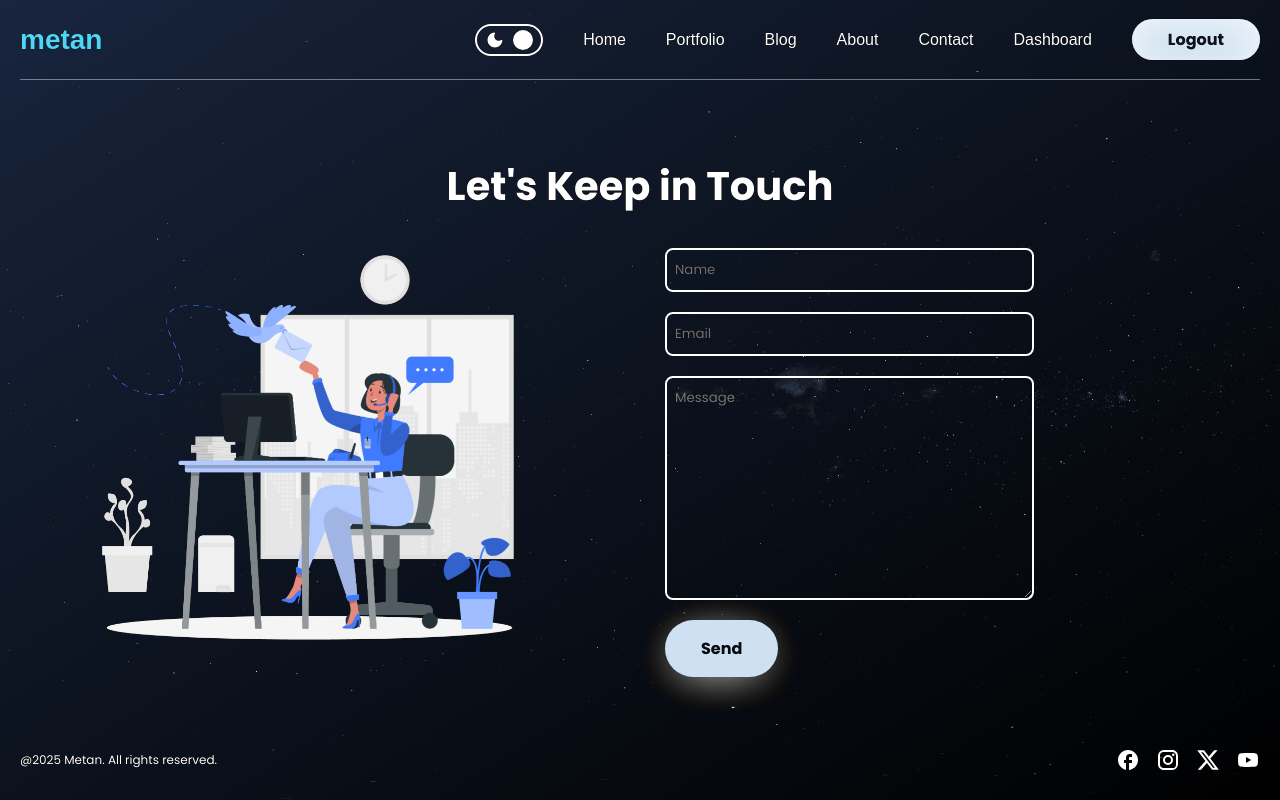
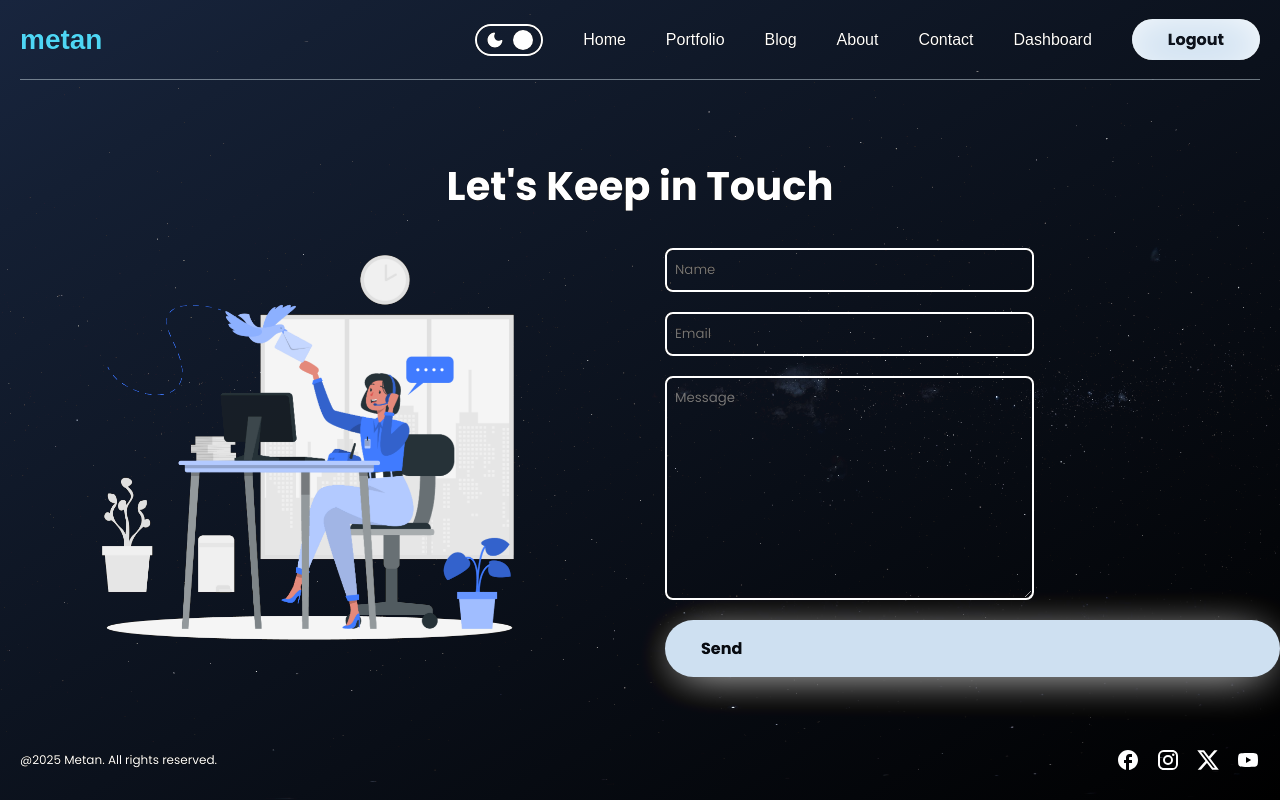
Before and after one commit to Havold/blog-METAN, a Next.js app: page /contact in a window 1280 px wide. Built offline with nearby package versions, Linux system fonts and the light colour scheme.

Commit message:
Use AuthJS and SessionProvider.

```diff
--- a/package.json
+++ b/package.json
@@ -15,6 +15,7 @@
     "@mui/material": "^6.4.7",
     "mongoose": "^6.12.2",
     "next": "15.2.1",
+    "next-auth": "^5.0.0-beta.25",
     "react": "^19.0.0",
     "react-dom": "^19.0.0"
   },
--- a/src/app/layout.tsx
+++ b/src/app/layout.tsx
@@ -4,6 +4,7 @@ import "./globals.css";
 import Navbar from "@/components/navbar/Navbar";
 import Footer from "@/components/footer/Footer";
 import { ThemeContextProvider } from "@/context/ThemeContext";
+import AuthProvider from "@/components/AuthProvider/AuthProvider";
 
 const poppins = Poppins({
   subsets: ["latin"],
@@ -24,11 +25,13 @@ export default function RootLayout({
     <html lang="en">
       <body className={`${poppins.className}`}>
         <ThemeContextProvider>
-          <div className="container">
-            <Navbar />
-            {children}
-            <Footer />
-          </div>
+          <AuthProvider>
+            <div className="container">
+              <Navbar />
+              {children}
+              <Footer />
+            </div>
+          </AuthProvider>
         </ThemeContextProvider>
       </body>
     </html>
--- a/src/app/page.tsx
+++ b/src/app/page.tsx
@@ -11,12 +11,6 @@ export default function Home() {
       <EarthSection />
       <VenusSection />
       <MarsSection />
-      {/* <EarthSection /> */}
-      {/* <section className={styles.section}>
-        <EarthSection />
-      </section>
-      <section className={styles.section}>VENUS</section>
-      <section className={styles.section}>MARS</section> */}
     </div>
   );
 }
--- /dev/null
+++ b/src/components/AuthProvider/AuthProvider.tsx
@@ -0,0 +1,9 @@
+"use client";
+import { SessionProvider } from "next-auth/react";
+import React from "react";
+
+const AuthProvider = ({ children }: { children: React.ReactNode }) => {
+  return <SessionProvider>{children}</SessionProvider>;
+};
+
+export default AuthProvider;
--- a/src/components/Button/Button.tsx
+++ b/src/components/Button/Button.tsx
@@ -4,28 +4,46 @@ import styles from "./button.module.css";
 import Link from "next/link";
 
 type ButtonProps = {
-  url: string;
+  url?: string;
   bgColor?: string;
   color?: string;
   children: React.ReactNode;
+  onClick?: () => void;
 };
 
 const Button: React.FC<ButtonProps> = ({
-  url,
+  url = undefined,
   bgColor = "#CEE0F1",
   color = "black",
   children,
+  onClick,
 }) => {
-  return (
-    <Link style={{ width: "fit-content", outline: "none" }} href={url}>
+  if (onClick) {
+    return (
       <button
+        onClick={onClick}
         className={styles.btn}
         style={{ color: color, backgroundColor: bgColor }}
       >
         {children}
       </button>
-    </Link>
-  );
+    );
+  }
+
+  if (url) {
+    return (
+      <Link
+        className={styles.btn}
+        style={{ color: color, backgroundColor: bgColor }}
+        href={url}
+        passHref
+      >
+        {children}
+      </Link>
+    );
+  }
+
+  return null;
 };
 
 export default Button;
```
Also changed, not shown: src/app/api/auth/[...nextauth]/route.js (added, +14 -0 lines), src/app/dashboard/(auth)/login/page.tsx (+11 -5 lines), src/app/dashboard/page.tsx (+15 -11 lines), src/app/api/auth/register/route.js (added), 1 other file (tests, documents, lock files or other folders).
